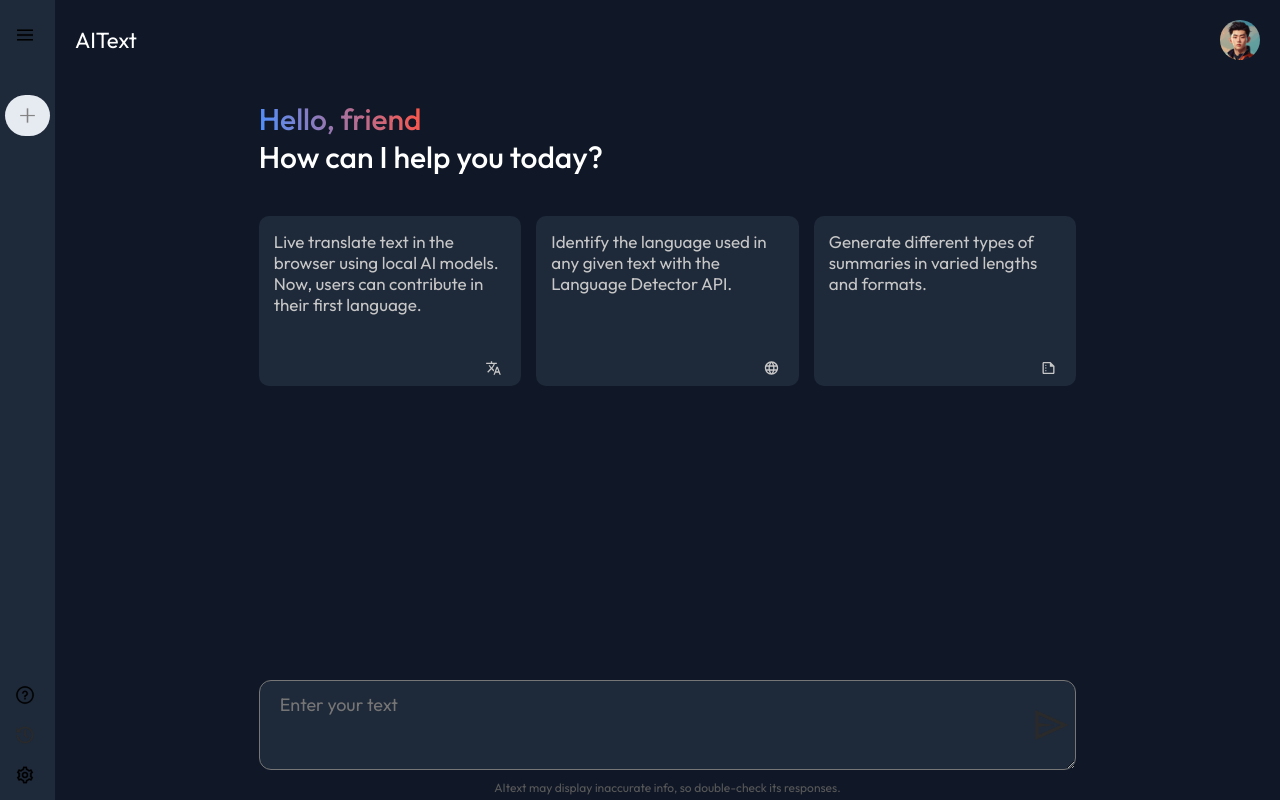
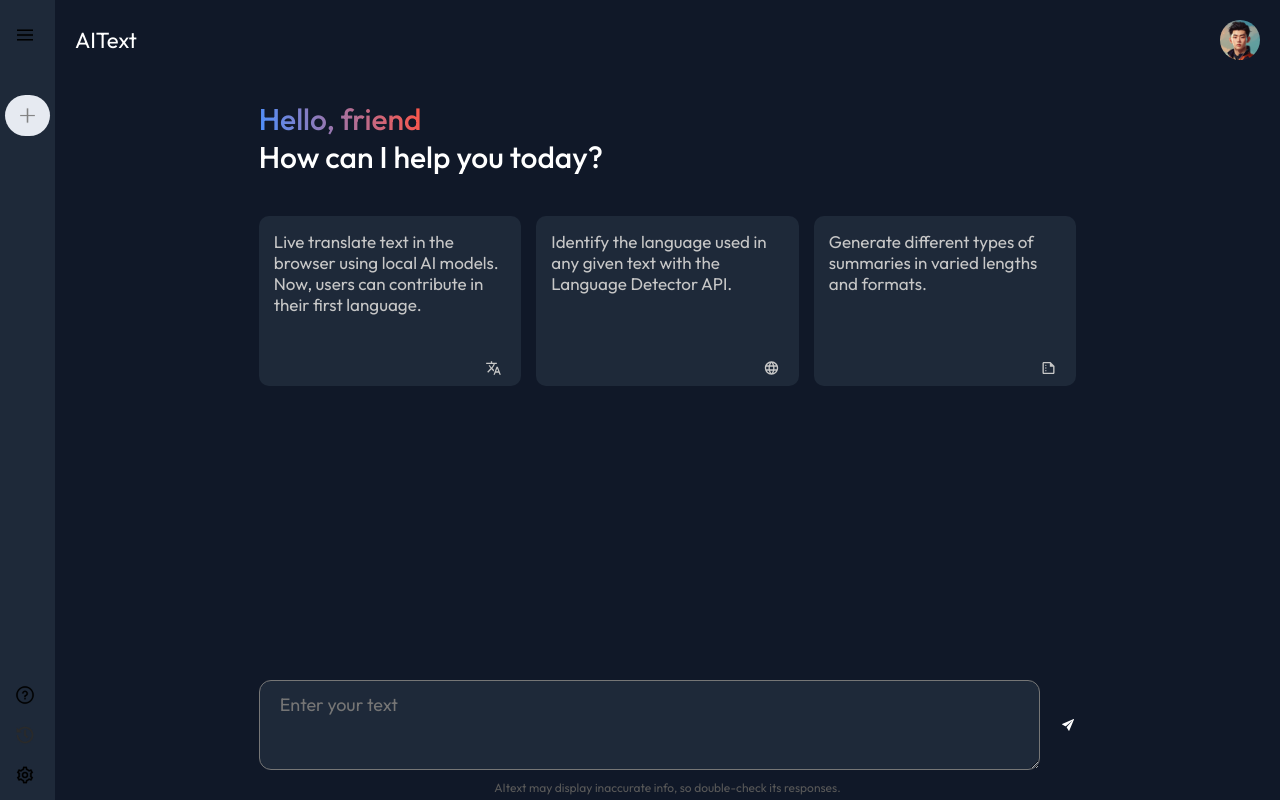
Before and after one commit to adexfit/adexai, a React (Vite) app: page / in a window 1280 px wide. Built offline with nearby package versions, Linux system fonts and the light colour scheme.

Commit message:
switched to dark mode

```diff
--- a/src/components/Main/Main.jsx
+++ b/src/components/Main/Main.jsx
@@ -4,6 +4,7 @@ import { assets } from "../../assets/assets";
 import Welcome from "./Welcome";
 import Question from "./Question";
 import { AiContext } from "../../context/AiContext";
+import { IoIosSend } from "react-icons/io";
 
 const Main = () => {
   const {
@@ -53,7 +54,13 @@ const Main = () => {
               onChange={handleTextArea}
               value={textAreaText}
             ></textarea>
-            <img src={assets.send_icon} alt="" onClick={handleTextInput} />
+            {/* <img src={assets.send_icon} alt="" onClick={handleTextInput} /> */}
+            <IoIosSend
+              onClick={handleTextInput}
+              style={{ color: "#fff" }}
+              height={32}
+              width={32}
+            />
           </div>
           <p className="center">
             AItext may display inaccurate info, so double-check its responses.
```
